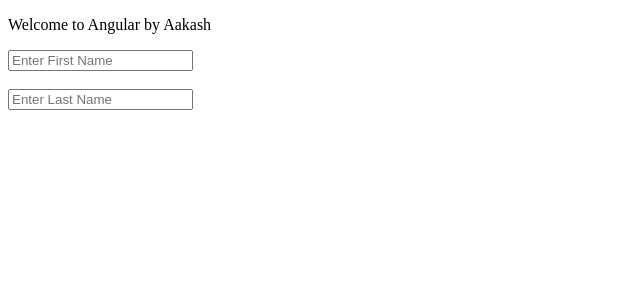
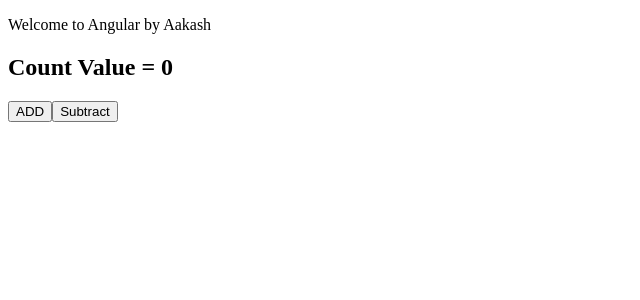
Before and after one commit to AakashKainth/new-app, an Angular app: page / in a window 1280 px wide. Shown: the top 300 px of the page, without its empty margins (0-640 px from the left). Built offline with nearby package versions, Linux system fonts and the light colour scheme.

Commit message:
Increment and Decrement logic

```diff
--- a/src/app/app.component.html
+++ b/src/app/app.component.html
@@ -1,2 +1,2 @@
 <p>Welcome to Angular by Aakash</p>
-<app-template-reference></app-template-reference>
+<app-user></app-user>
--- a/src/app/user/user.component.html
+++ b/src/app/user/user.component.html
@@ -1,2 +1,3 @@
-<p>user works! Aakash</p>
-<p>Checking Git commits</p>
+<h2>Count Value = {{ value }}</h2>
+<button (click)="counter('add')">ADD</button>
+<button (click)="counter('subtract')">Subtract</button>
--- a/src/app/user/user.component.ts
+++ b/src/app/user/user.component.ts
@@ -9,4 +9,10 @@
 })
 export class UserComponent {
 
+  public counter(str:string) {
+    (str === 'add' ? this.value++ : this.value--);
+
+  }
+
+  public value:number = 0;
 }
```
